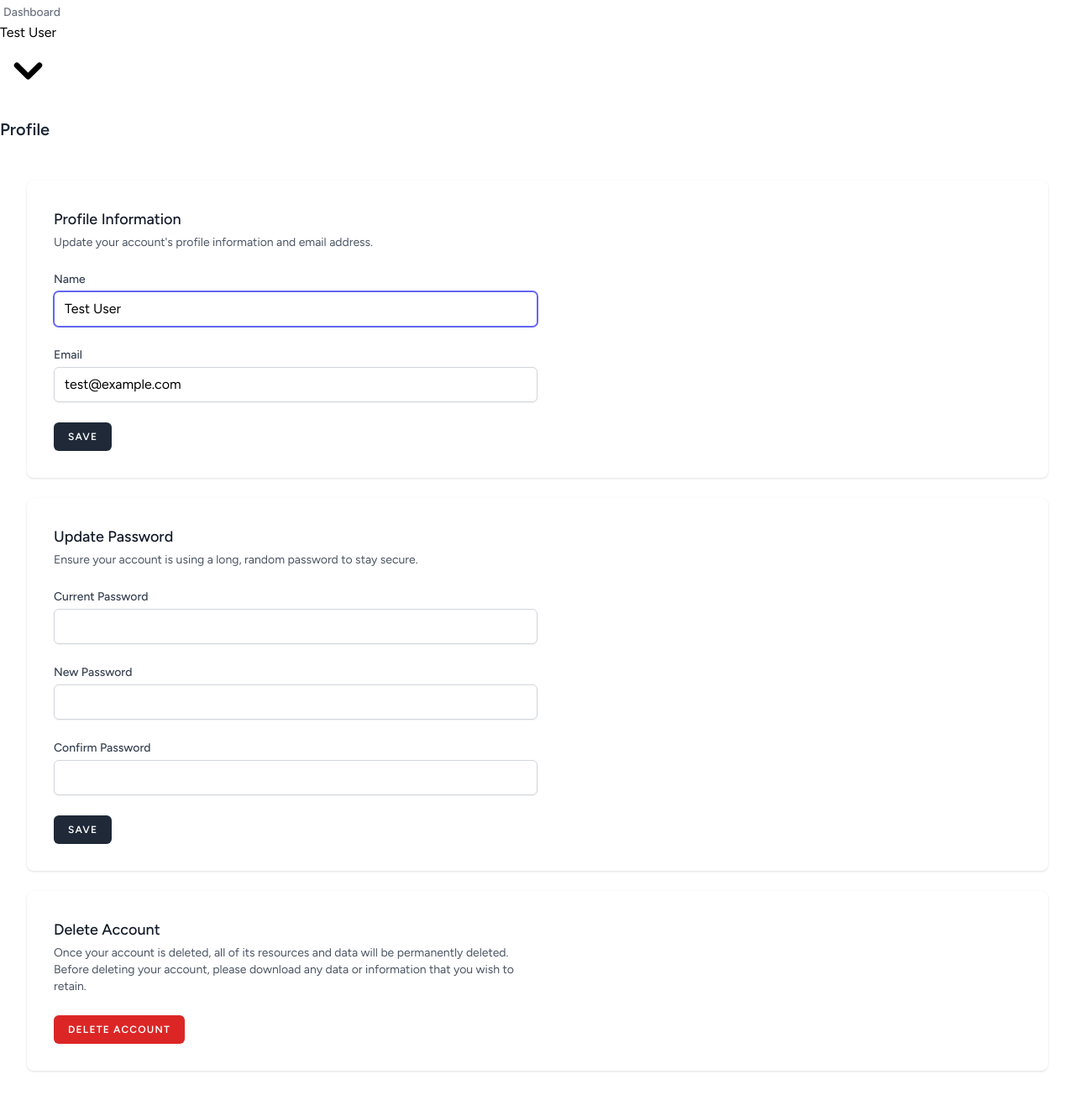
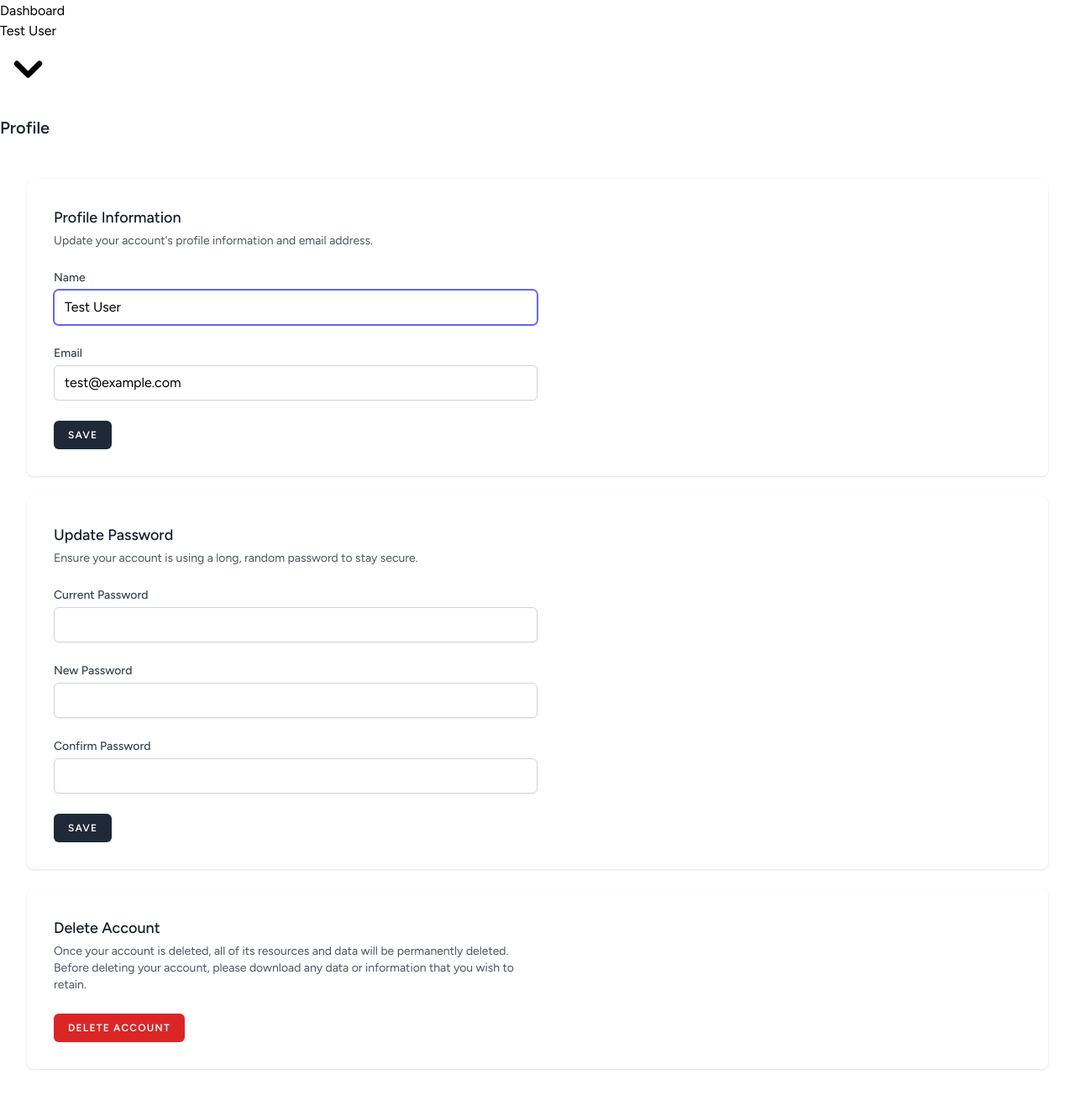
Before and after one commit to Mouna48/BikeRent, a Laravel app: page /profile in a window 1280 px wide. Shown: the part 1279-2602 px from the top of the page at 84% size. After the commit the page ends 2553 px from the top, so only its background shows below. Run offline with Laravel 12, Linux system fonts and the light colour scheme; a user stored in the database is signed in; data comes from the database, SQL or seed files in the repository; style sheets or scripts are compiled from the project's sources.

Commit message:
refactor: remove tailwind classes from nav and dropdown components

```diff
--- a/resources/views/components/dropdown-link.blade.php
+++ b/resources/views/components/dropdown-link.blade.php
@@ -1 +1 @@
-<a {{ $attributes->merge(['class' => 'block w-full px-4 py-2 text-start text-sm leading-5 text-gray-700 dark:text-gray-300 hover:bg-gray-100 dark:hover:bg-gray-800 focus:outline-none focus:bg-gray-100 dark:focus:bg-gray-800 transition duration-150 ease-in-out']) }}>{{ $slot }}</a>
+<a {{ $attributes->merge(['class' => 'dropdown-link']) }}>{{ $slot }}</a>
--- a/resources/views/components/dropdown.blade.php
+++ b/resources/views/components/dropdown.blade.php
@@ -1,34 +1,23 @@
-@props(['align' => 'right', 'width' => '48', 'contentClasses' => 'py-1 bg-white dark:bg-gray-700'])
+@props(['align' => 'right', 'width' => '48', 'contentClasses' => 'dropdown__content'])
 
 @php
 $alignmentClasses = match ($align) {
-    'left' => 'ltr:origin-top-left rtl:origin-top-right start-0',
-    'top' => 'origin-top',
-    default => 'ltr:origin-top-right rtl:origin-top-left end-0',
-};
-
-$width = match ($width) {
-    '48' => 'w-48',
-    default => $width,
+    'left' => 'dropdown__menu--left',
+    'top' => 'dropdown__menu--top',
+    default => 'dropdown__menu--right',
 };
 @endphp
 
-<div class="relative" x-data="{ open: false }" @click.outside="open = false" @close.stop="open = false">
+<div class="dropdown" x-data="{ open: false }" @click.outside="open = false" @close.stop="open = false">
     <div @click="open = ! open">
         {{ $trigger }}
     </div>
 
     <div x-show="open"
-            x-transition:enter="transition ease-out duration-200"
-            x-transition:enter-start="opacity-0 scale-95"
-            x-transition:enter-end="opacity-100 scale-100"
-            x-transition:leave="transition ease-in duration-75"
-            x-transition:leave-start="opacity-100 scale-100"
-            x-transition:leave-end="opacity-0 scale-95"
-            class="absolute z-50 mt-2 {{ $width }} rounded-md shadow-lg {{ $alignmentClasses }}"
+            class="dropdown__menu dropdown__menu--width-{{ $width }} {{ $alignmentClasses }}"
             style="display: none;"
             @click="open = false">
-        <div class="rounded-md ring-1 ring-black ring-opacity-5 {{ $contentClasses }}">
+        <div class="{{ $contentClasses }}">
             {{ $content }}
         </div>
     </div>
--- a/resources/views/components/nav-link.blade.php
+++ b/resources/views/components/nav-link.blade.php
@@ -2,8 +2,8 @@
 
 @php
 $classes = ($active ?? false)
-            ? 'inline-flex items-center px-1 pt-1 border-b-2 border-indigo-400 dark:border-indigo-600 text-sm font-medium leading-5 text-gray-900 dark:text-gray-100 focus:outline-none focus:border-indigo-700 transition duration-150 ease-in-out'
-            : 'inline-flex items-center px-1 pt-1 border-b-2 border-transparent text-sm font-medium leading-5 text-gray-500 dark:text-gray-400 hover:text-gray-700 dark:hover:text-gray-300 hover:border-gray-300 dark:hover:border-gray-700 focus:outline-none focus:text-gray-700 dark:focus:text-gray-300 focus:border-gray-300 dark:focus:border-gray-700 transition duration-150 ease-in-out';
+            ? 'nav-link nav-link--active'
+            : 'nav-link';
 @endphp
 
 <a {{ $attributes->merge(['class' => $classes]) }}>
--- a/resources/views/components/responsive-nav-link.blade.php
+++ b/resources/views/components/responsive-nav-link.blade.php
@@ -2,8 +2,8 @@
 
 @php
 $classes = ($active ?? false)
-            ? 'block w-full ps-3 pe-4 py-2 border-l-4 border-indigo-400 dark:border-indigo-600 text-start text-base font-medium text-indigo-700 dark:text-indigo-300 bg-indigo-50 dark:bg-indigo-900/50 focus:outline-none focus:text-indigo-800 dark:focus:text-indigo-200 focus:bg-indigo-100 dark:focus:bg-indigo-900 focus:border-indigo-700 dark:focus:border-indigo-300 transition duration-150 ease-in-out'
-            : 'block w-full ps-3 pe-4 py-2 border-l-4 border-transparent text-start text-base font-medium text-gray-600 dark:text-gray-400 hover:text-gray-800 dark:hover:text-gray-200 hover:bg-gray-50 dark:hover:bg-gray-700 hover:border-gray-300 dark:hover:border-gray-600 focus:outline-none focus:text-gray-800 dark:focus:text-gray-200 focus:bg-gray-50 dark:focus:bg-gray-700 focus:border-gray-300 dark:focus:border-gray-600 transition duration-150 ease-in-out';
+            ? 'responsive-nav-link responsive-nav-link--active'
+            : 'responsive-nav-link';
 @endphp
 
 <a {{ $attributes->merge(['class' => $classes]) }}>
```
